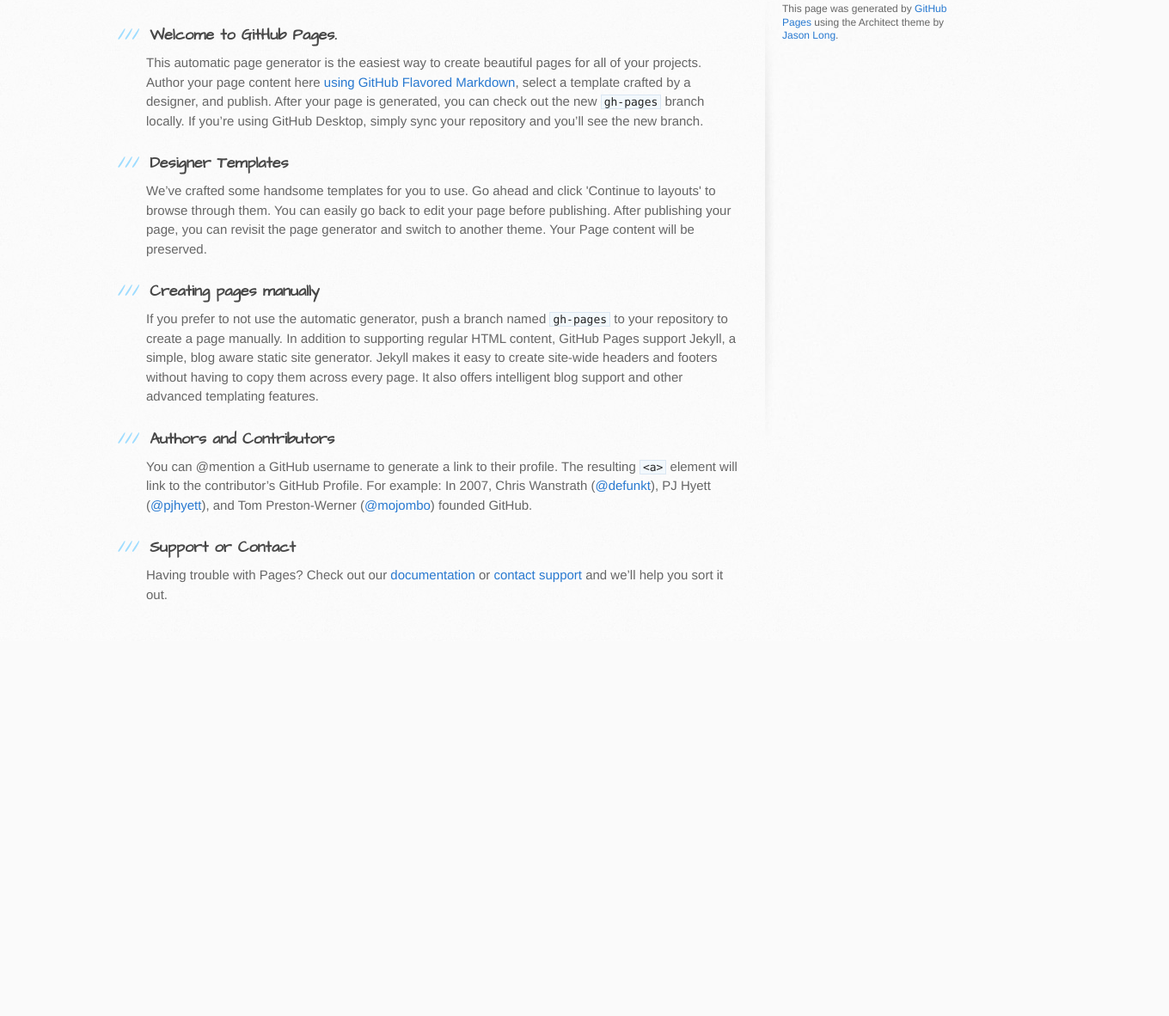
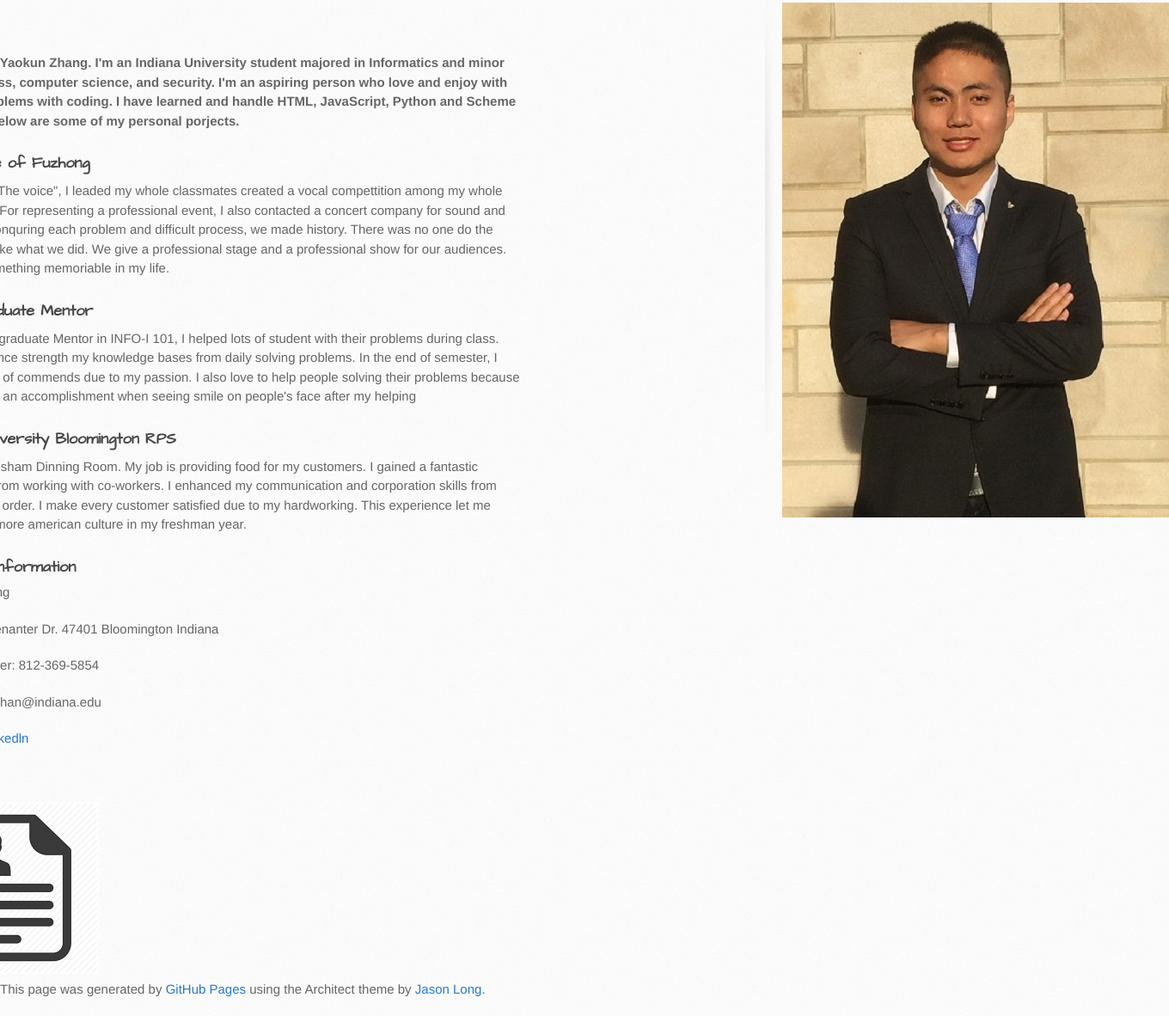
Before and after one commit to Aron1996/Aron1996.github.io, a plain HTML site: page index.html in a window 1280 px wide. Shown: the part 229-1411 px from the top of the page at 86% size, 1360 px wide, since content can reach past the window. Before the commit the page ends 975 px from the top, so only its background shows below. Drawn offline with Linux system fonts and the light colour scheme.

Commit message:
New index

```diff
--- a/index.html
+++ b/index.html
@@ -29,39 +29,47 @@
       <div class="inner clearfix">
         <section id="main-content">
           <h3>
-<a id="welcome-to-github-pages" class="anchor" href="#welcome-to-github-pages" aria-hidden="true"><span aria-hidden="true" class="octicon octicon-link"></span></a>Welcome to GitHub Pages.</h3>
+<a id="welcome-to-github-pages" class="anchor" href="#welcome-to-github-pages" aria-hidden="true"><span aria-hidden="true" class="octicon octicon-link"></span></a>Hi, There.</h3>
+          <p><strong>My name is Yaokun Zhang. I'm an Indiana University student majored in Informatics and minor with business, computer science, and security. I'm an aspiring person who love and enjoy with solving problems with coding. I have learned and handle HTML, JavaScript, Python and Scheme very well. Below are some of my personal porjects.</strong></p>
+          <h3>
+<a id="designer-templates" class="anchor" href="#designer-templates" aria-hidden="true"><span aria-hidden="true" class="octicon octicon-link"></span></a>The Voice of Fuzhong</h3>
 
-<p>This automatic page generator is the easiest way to create beautiful pages for all of your projects. Author your page content here <a href="https://guides.github.com/features/mastering-markdown/">using GitHub Flavored Markdown</a>, select a template crafted by a designer, and publish. After your page is generated, you can check out the new <code>gh-pages</code> branch locally. If you’re using GitHub Desktop, simply sync your repository and you’ll see the new branch.</p>
+<p>inspired by "The voice", I leaded my whole classmates created a vocal compettition among my whole high school. For representing a professional event, I also contacted a concert company for sound and light. After conquring each problem and difficult process, we made history. There was no one do the same thing like what we did. We give a professional stage and a professional show for our audiences. It's really something memoriable in my life.</p>
 
 <h3>
-<a id="designer-templates" class="anchor" href="#designer-templates" aria-hidden="true"><span aria-hidden="true" class="octicon octicon-link"></span></a>Designer Templates</h3>
+<a id="creating-pages-manually" class="anchor" href="#creating-pages-manually" aria-hidden="true"><span aria-hidden="true" class="octicon octicon-link"></span></a>Undergraduate Mentor</h3>
 
-<p>We’ve crafted some handsome templates for you to use. Go ahead and click 'Continue to layouts' to browse through them. You can easily go back to edit your page before publishing. After publishing your page, you can revisit the page generator and switch to another theme. Your Page content will be preserved.</p>
+<p>As an Undergraduate Mentor in INFO-I 101, I helped lots of student with their problems during class. This experience strength my knowledge bases from daily solving problems. In the end
+of semester, I received lots of commends due to my passion. I also love to help people solving their problems because I take this as an accomplishment when seeing smile on people's face after my helping</p>
 
 <h3>
-<a id="creating-pages-manually" class="anchor" href="#creating-pages-manually" aria-hidden="true"><span aria-hidden="true" class="octicon octicon-link"></span></a>Creating pages manually</h3>
+<a id="authors-and-contributors" class="anchor" href="#authors-and-contributors" aria-hidden="true"><span aria-hidden="true" class="octicon octicon-link"></span></a>Indiana University Bloomington RPS</h3>
 
-<p>If you prefer to not use the automatic generator, push a branch named <code>gh-pages</code> to your repository to create a page manually. In addition to supporting regular HTML content, GitHub Pages support Jekyll, a simple, blog aware static site generator. Jekyll makes it easy to create site-wide headers and footers without having to copy them across every page. It also offers intelligent blog support and other advanced templating features.</p>
+<p>I work at Gresham Dinning Room. My job is providing food for my customers. I gained a fantastic experience from working with co-workers. I enhanced my communication and corporation skills from dealing daily order. I make every customer satisfied due to my hardworking. This experience let me involve into more american culture in my freshman year.</p>
 
 <h3>
-<a id="authors-and-contributors" class="anchor" href="#authors-and-contributors" aria-hidden="true"><span aria-hidden="true" class="octicon octicon-link"></span></a>Authors and Contributors</h3>
+<a id="support-or-contact" class="anchor" href="#support-or-contact" aria-hidden="true"><span aria-hidden="true" class="octicon octicon-link"></span></a>Contact Information</h3>
+</section>
+<div class="contact">
+<p>Yaokun Zhang</p>
+<p>3490 E Covenanter Dr. 47401 Bloomington Indiana</p>
+<p>Phone number: 812-369-5854</p>
+<p>Email: yaokzhan@indiana.edu</p>
+<p>Profile in <a href="https://www.linkedin.com/in/aron2015">Linkedln</a></p>
+<p>Resume:</p>
+<a href= "resume.pdf"><img src="resume.png" </img></a>
 
-<p>You can @mention a GitHub username to generate a link to their profile. The resulting <code>&lt;a&gt;</code> element will link to the contributor’s GitHub Profile. For example: In 2007, Chris Wanstrath (<a href="https://github.com/defunkt" class="user-mention">@defunkt</a>), PJ Hyett (<a href="https://github.com/pjhyett" class="user-mention">@pjhyett</a>), and Tom Preston-Werner (<a href="https://github.com/mojombo" class="user-mention">@mojombo</a>) founded GitHub.</p>
 
-<h3>
-<a id="support-or-contact" class="anchor" href="#support-or-contact" aria-hidden="true"><span aria-hidden="true" class="octicon octicon-link"></span></a>Support or Contact</h3>
-
-<p>Having trouble with Pages? Check out our <a href="https://help.github.com/pages">documentation</a> or <a href="https://github.com/contact">contact support</a> and we’ll help you sort it out.</p>
-        </section>
+</div>
 
         <aside id="sidebar">
+        <img src="aron.jpg">
+        </aside>
 
 
-          <p>This page was generated by <a href="https://pages.github.com">GitHub Pages</a> using the Architect theme by <a href="https://twitter.com/jasonlong">Jason Long</a>.</p>
-        </aside>
       </div>
     </div>
+ <p>This page was generated by <a href="https://pages.github.com">GitHub Pages</a> using the Architect theme by <a href="https://twitter.com/jasonlong">Jason Long</a>.</p>
 
-
-  </body>
+</body>
 </html>
--- a/stylesheets/stylesheet.css
+++ b/stylesheets/stylesheet.css
@@ -491,6 +491,7 @@
 #main-content {
   float: left;
   width: 690px;
+  margin-left:-17em;
 }
 
 #main-content img {
@@ -765,7 +766,11 @@
   visibility: hidden;
   content: '.';
 }
-
+.contact{
+	float:left;
+	margin-left:-46em;
+	margin-top: 45em;
+}
 .clearfix {display: inline-block;}
 * html .clearfix {height: 1%;}
 .clearfix {display: block;}
@@ -850,6 +855,7 @@
   aside#sidebar {
     float: none;
     width: 100% ! important;
+	margin-left: 50px;
   }
   aside#sidebar {
     min-height: 0;
@@ -857,6 +863,7 @@
     margin-top: 20px;
     background-image: none;
     border-top: solid 1px #ddd;
+
   }
   aside#sidebar a.button {
     display: none;
@@ -868,8 +875,10 @@
   #main-content h5:before,
   #main-content h6:before {
     padding-right: 0;
-    margin-left: 0;
+    margin-left: 0 em;
     content: none;
+  }
+
   }
 }
 
```
Also changed, not shown: aron.jpg (added), resume.png (added), 1 other file.
